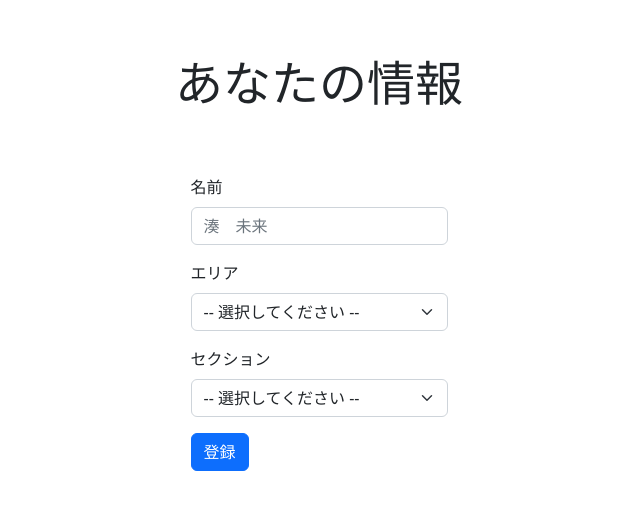
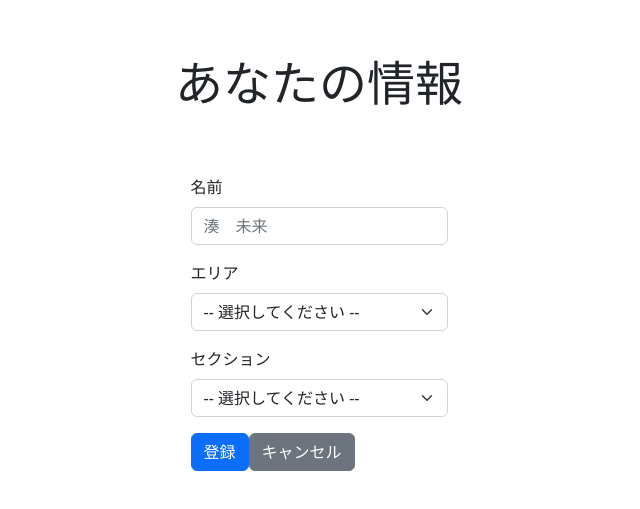
Before and after one commit to totuus1157/circular-for-construction-sites, a Next.js app in the folder circular-for-construction-sites/: page /addition in a window 1280 px wide. Shown: the part 137-646 px from the top of the page, without its empty margins (321-961 px from the left). Built offline with nearby package versions, Linux system fonts and the light colour scheme; no server answers; sample sign-in values are in the browser's storage.

Commit message:
キャンセルボタンを追加

```diff
--- a/circular-for-construction-sites/pages/addition.tsx
+++ b/circular-for-construction-sites/pages/addition.tsx
@@ -112,6 +112,12 @@ const Addition: NextPage = (): JSX.Element => {
             <Button variant="primary" type="submit">
               登録
             </Button>
+            <Button
+              variant="secondary"
+              onClick={(): Promise<boolean> => router.push("/")}
+            >
+              キャンセル
+            </Button>
           </Form>
         </main>
       </div>
```
